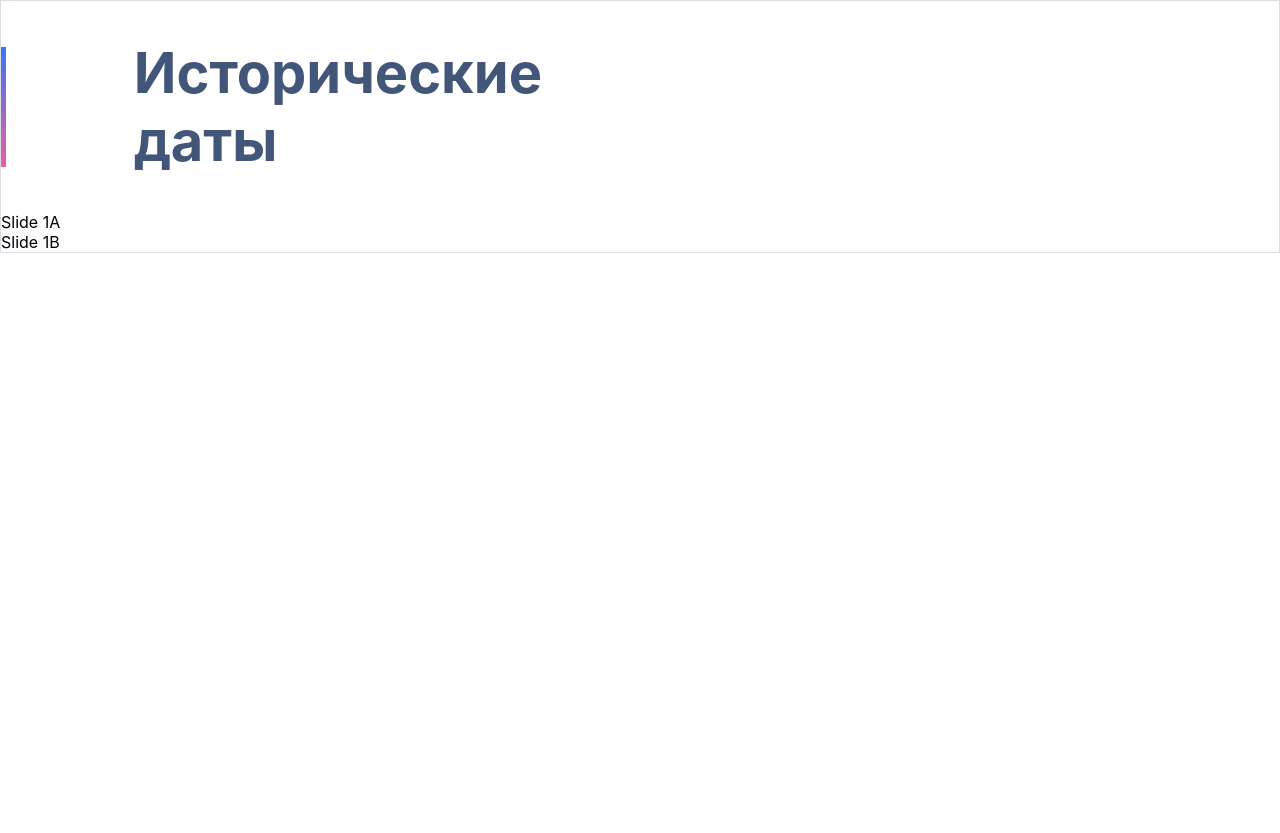
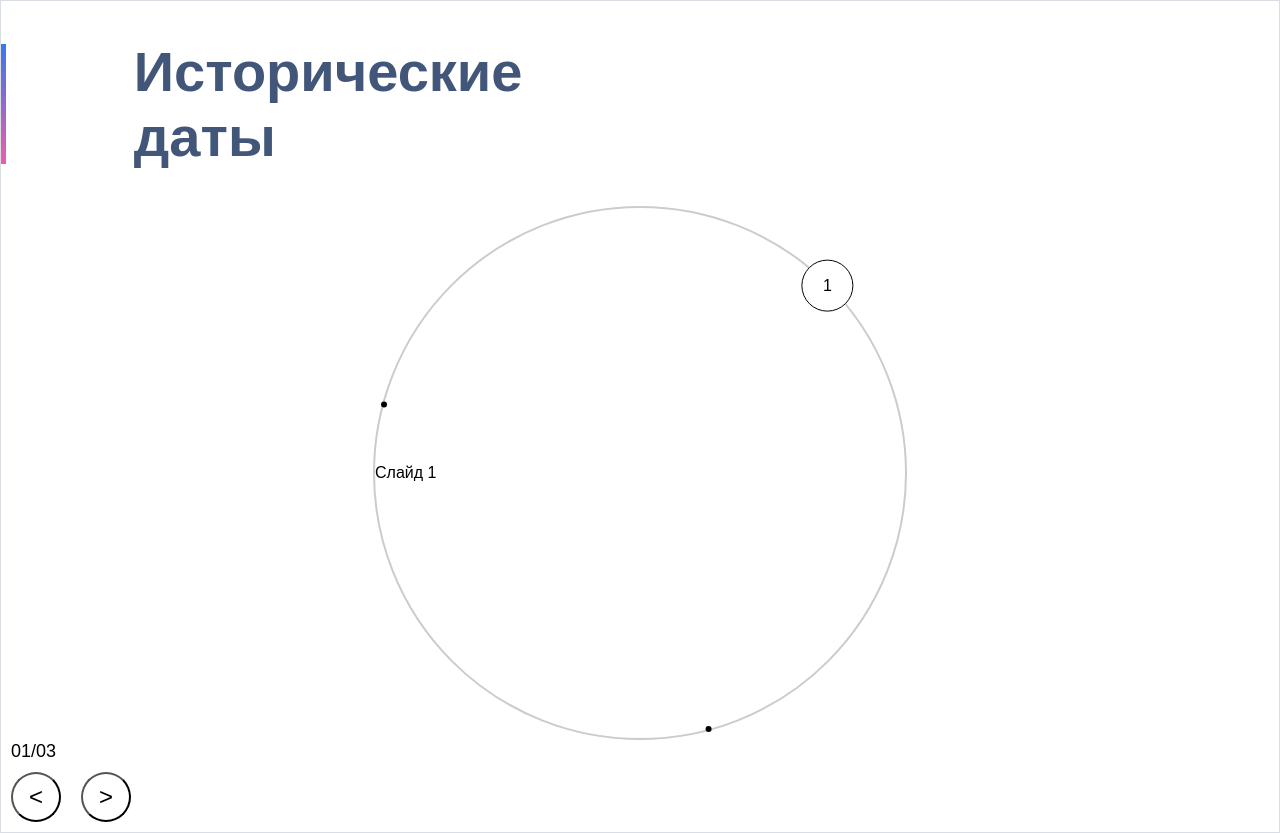
Before and after one commit to Mishe4ka14/test-history, a React (Create React App) app: page / in a window 1280 px wide. Before the commit the page ends 800 px from the top, so only its background shows below. Built offline with nearby package versions, Linux system fonts and the light colour scheme.

Commit message:
add dots in loop, synhronize loop and arrow

```diff
--- a/package.json
+++ b/package.json
@@ -9,6 +9,7 @@
     "@types/node": "^16.18.108",
     "@types/react": "^18.3.8",
     "@types/react-dom": "^18.3.0",
+    "gsap": "^3.12.5",
     "react": "^18.3.1",
     "react-dom": "^18.3.1",
     "react-scripts": "5.0.1",
--- a/src/components/app/App.tsx
+++ b/src/components/app/App.tsx
@@ -1,13 +1,14 @@
 import React from 'react';
 import styled from 'styled-components';
 import AppHeader from '../app-header/app-header';
-import ParentSwiper from '../swiper-parent/swiper-parent';
+import ParentSwiper from '../swipers-parent/swipers-parent';
 
 const Container = styled.div`
   margin: auto;
   background-color: rgba(255, 255, 255, 0.1);
   max-width: 1440px;
   border: 1px solid rgba(66, 86, 122, 0.2);
+  font-family: sans-serif;
 `
 
 function App() {
--- a/src/components/swiper-arrow/swiper-arrow.tsx
+++ b/src/components/swiper-arrow/swiper-arrow.tsx
@@ -1,27 +1,100 @@
-import React from 'react';
+import React, { useState, useRef } from 'react';
 import { Swiper as SwiperComponent, SwiperSlide } from 'swiper/react';
 import { Swiper as SwiperType } from 'swiper';
 import { Controller } from 'swiper/modules';
 import 'swiper/css';
+import styled from 'styled-components';
 
 interface SwiperArrowProps {
   setArrowSwiper: (swiper: SwiperType) => void;
   secondSwiper: SwiperType | null;
 }
 
+const ArrowBtn = styled.button`
+  width: 50px;
+  height: 50px;
+  border-radius: 50%;
+  margin: 10px;
+  background-color: white;
+  transition: background-color 0.3s ease;
+  font-size: 24px;
+  &:hover {
+    background-color: gray;
+  }
+`;
+
+const StyledSwiper = styled(SwiperComponent)`
+  max-width: 120px;
+  margin: 0;
+`;
+
+const Box = styled.div`
+  display: flex;
+  align-items: center;
+`;
+
+const Counter = styled.p`
+  margin: 0;
+  margin-left: 10px;
+  font-size: 18px;
+  font-weight: normal;
+`;
+
+const StyledSwiperSlide = styled(SwiperSlide)`
+  height: 1px;
+  width: 1px;
+`;
+
 const SwiperArrow: React.FC<SwiperArrowProps> = ({ setArrowSwiper, secondSwiper }) => {
+  const [currentSlide, setCurrentSlide] = useState(1);
+  const totalSlides = 3;
+  const swiperRef = useRef<SwiperType | null>(null);
+
+  const handleNext = () => {
+    if (currentSlide < 3) {
+      if (secondSwiper) {
+        secondSwiper.slideNext();
+      }
+    }
+  };
+
+  const handlePrev = () => {
+    if (currentSlide > 1) {
+      if (secondSwiper) {
+        secondSwiper.slidePrev();
+      }
+    }
+  };
+
+  const handleSlideChange = (swiper: SwiperType) => {
+    setCurrentSlide(swiper.realIndex + 1); // обновляем текущий слайд
+  };
+
   return (
-    <SwiperComponent
-      modules={[Controller]}
-      onSwiper={setArrowSwiper}
-      controller={{ control: secondSwiper }}
-      slidesPerView={1}
-      loop={true}
-    >
-      <SwiperSlide>Slide 1A</SwiperSlide>
-      <SwiperSlide>Slide 2A</SwiperSlide>
-      <SwiperSlide>Slide 3A</SwiperSlide>
-    </SwiperComponent>
+    <>
+      <StyledSwiper
+        modules={[Controller]}
+        onSwiper={(swiper: SwiperType) => {
+          setArrowSwiper(swiper);
+          swiperRef.current = swiper;
+        }}
+        onSlideChange={handleSlideChange}
+        controller={{ control: secondSwiper }}
+        slidesPerView={1}
+        loop={true}
+      >
+        <Box>
+          <StyledSwiperSlide></StyledSwiperSlide>
+          <StyledSwiperSlide></StyledSwiperSlide>
+          <StyledSwiperSlide></StyledSwiperSlide>
+        </Box>
+        <Counter>
+          {String(currentSlide).padStart(2, '0')}/{String(totalSlides).padStart(2, '0')}
+        </Counter>
+      </StyledSwiper>
+      <ArrowBtn onClick={handlePrev}>&lt;</ArrowBtn>
+      <ArrowBtn onClick={handleNext}>&gt;</ArrowBtn>
+    </>
   );
 };
 
--- a/src/components/swiper-loop/swiper-loop.tsx
+++ b/src/components/swiper-loop/swiper-loop.tsx
@@ -1,28 +1,127 @@
-import React from 'react';
+import React, { useState, useEffect, useRef, forwardRef } from 'react';
 import { Swiper as SwiperComponent, SwiperSlide } from 'swiper/react';
 import { Swiper as SwiperType } from 'swiper';
 import { Controller } from 'swiper/modules';
 import 'swiper/css';
+import styled from 'styled-components';
+import gsap from 'gsap';
 
 interface SwiperLoopProps {
   setSwiperLoop: (swiper: SwiperType) => void;
   firstSwiper: SwiperType | null;
+  secondSwiper: SwiperType | null;
 }
 
-const SwiperLoop: React.FC<SwiperLoopProps> = ({ setSwiperLoop, firstSwiper }) => {
+interface SlideDotProps {
+  active: boolean;
+}
+
+const CircleContainer = styled.div`
+  position: relative;
+  width: 530px;
+  height: 530px;
+  border-radius: 50%;
+  border: 2px solid #ccc;
+  display: flex;
+  justify-content: center;
+  align-items: center;
+`;
+
+// используем forwardRef для передачи внутрь компонента
+const SlideDotComponent = forwardRef<HTMLDivElement, SlideDotProps & React.HTMLAttributes<HTMLDivElement>>(
+  ({ active, ...rest }, ref) => (
+    <div ref={ref} {...rest} />
+  )
+);
+
+// стили для точки, отслеживаем состояние hovera
+const SlideDot = styled(SlideDotComponent)<SlideDotProps>`
+  position: absolute;
+  width: ${({ active }) => (active ? '50px' : '6px')};
+  height: ${({ active }) => (active ? '50px' : '6px')};
+  border-radius: 50%;
+  background-color: ${({ active }) => (active ? '#fff' : '#000')};
+  color: ${({ active }) => (active ? '#000' : 'transparent')};
+  border: ${({ active }) => (active ? '1px solid black' : '1px')};
+  display: flex;
+  justify-content: center;
+  align-items: center;
+  cursor: pointer;
+  transition: all 0.3s ease;
+
+  &:hover {
+    width: 50px;
+    height: 50px;
+    background-color: #fff;
+    border: 1px solid black;
+  }
+`;
+
+const SwiperLoop: React.FC<SwiperLoopProps> = ({ setSwiperLoop, firstSwiper, secondSwiper }) => {
+  const dotsRef = useRef<HTMLDivElement[]>([]);
+  const totalSlides = 3;
+  const [activeDot, setActiveDot] = useState<number>(0);
+
+  const positionDots = () => {
+    const radius = 265;
+    const offsetAngle = -Math.PI / 4;
+    dotsRef.current.forEach((dot, index) => {
+      const angle = (index / totalSlides) * Math.PI * 2 + offsetAngle;
+      const x = Math.cos(angle) * radius;
+      const y = Math.sin(angle) * radius;
+      gsap.set(dot, { x, y });
+    });
+  };
+
+  useEffect(() => {
+    positionDots();
+  }, []);
+
+  const handleSlideChange = (swiper: SwiperType) => {
+    setActiveDot(swiper.realIndex);
+    if (firstSwiper) {
+      firstSwiper.slideTo(swiper.realIndex); // Обновляем первый слайдер
+    }
+  };
+
   return (
+    <CircleContainer>
+      {Array.from({ length: totalSlides }, (_, index) => (
+        <SlideDot
+          key={index}
+          ref={(el) => el && (dotsRef.current[index] = el)}
+          active={activeDot === index}
+          onClick={() => {
+            setActiveDot(index);
+            if (firstSwiper) {
+              firstSwiper.slideTo(index); // Обновляем первый слайдер
+            }
+            if (secondSwiper) {
+              secondSwiper.slideTo(index); // Обновляем второй слайдер
+            }
+          }}
+        >
+          {index + 1}
+        </SlideDot>
+      ))}
+
       <SwiperComponent
         modules={[Controller]}
         onSwiper={setSwiperLoop}
-      controller={{ control: firstSwiper }} // Связь с первым слайдером
+        onSlideChange={handleSlideChange} // Добавляем обработчик смены слайдов
+        controller={{ control: firstSwiper }}
         slidesPerView={1}
         loop={true}
       >
-      <SwiperSlide>Slide 1B</SwiperSlide>
-      <SwiperSlide>Slide 2B</SwiperSlide>
-      <SwiperSlide>Slide 3B</SwiperSlide>
+        {Array.from({ length: totalSlides }, (_, index) => (
+          <SwiperSlide key={index}>
+            Слайд {index + 1}
+          </SwiperSlide>
+        ))}
       </SwiperComponent>
+    </CircleContainer>
   );
 };
 
+
 export default SwiperLoop;
--- a/src/components/swiper-parent/swiper-parent.tsx
+++ /dev/null
@@ -1,18 +0,0 @@
-import React, { useState } from 'react';
-import { Swiper as SwiperType } from 'swiper';
-import SwiperArrow from '../swiper-arrow/swiper-arrow';
-import SwiperLoop from '../swiper-loop/swiper-loop';
-
-const ParentSwiper = () => {
-  const [arrowSwiper, setArrowSwiper] = useState<SwiperType | null>(null);
-  const [loopSwiper, setLoopSwiper] = useState<SwiperType | null>(null);
-
-  return (
-    <div>
-      <SwiperArrow setArrowSwiper={setArrowSwiper} secondSwiper={loopSwiper} />
-      <SwiperLoop setSwiperLoop={setLoopSwiper} firstSwiper={arrowSwiper} />
-    </div>
-  );
-};
-
-export default ParentSwiper;
--- /dev/null
+++ b/src/components/swipers-parent/swipers-parent.tsx
@@ -0,0 +1,35 @@
+import React, { useState } from 'react';
+import { Swiper as SwiperType } from 'swiper';
+import SwiperArrow from '../swiper-arrow/swiper-arrow';
+import SwiperLoop from '../swiper-loop/swiper-loop';
+import styled from 'styled-components';
+
+const LoopBox = styled.div`
+  display: flex;
+  justify-content: center;
+`
+
+const ParentSwiper = () => {
+  const [arrowSwiper, setArrowSwiper] = useState<SwiperType | null>(null);
+  const [loopSwiper, setLoopSwiper] = useState<SwiperType | null>(null);
+
+  // передаем оба свайпера друг другу для синхронизации
+  return (
+    <div>
+      <LoopBox>
+        <SwiperLoop
+          setSwiperLoop={setLoopSwiper}
+          firstSwiper={arrowSwiper}
+          secondSwiper={loopSwiper}
+        />
+      </LoopBox>
+      <SwiperArrow
+        setArrowSwiper={setArrowSwiper}
+        secondSwiper={loopSwiper}
+      />
+    </div>
+  );
+};
+
+
+export default ParentSwiper;
```
Also changed, not shown: 1 other file (tests, documents, lock files or other folders). Lines whose indentation alone changed are shown as unchanged.
